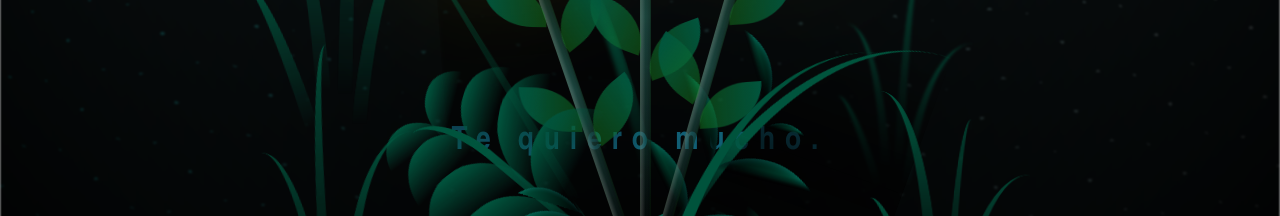
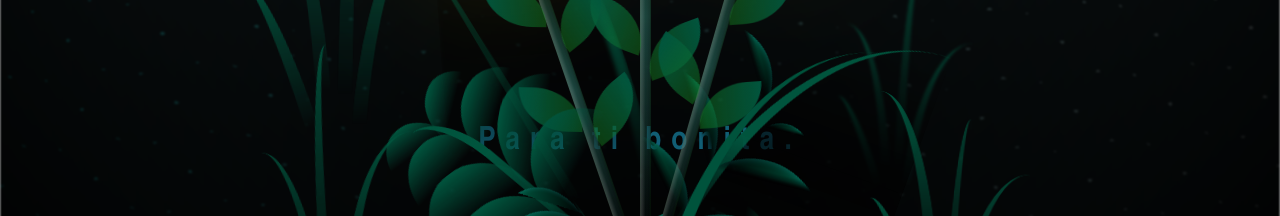
Before and after one commit to SuarezJ354/Flor, a plain HTML site: page flower.html in a window 1280 px wide. Shown: the part 434-650 px from the top of the page. Drawn offline with Linux system fonts and the light colour scheme.

Commit message:
Update flower.html

```diff
--- a/flower.html
+++ b/flower.html
@@ -14,7 +14,7 @@
 
     </div>
     <h1 class="titulo"><br>
-      Te quiero mucho.</h1>
+      Para ti bonita.</h1>
 
     <div class="night"></div>
     <div class="flowers">
```
